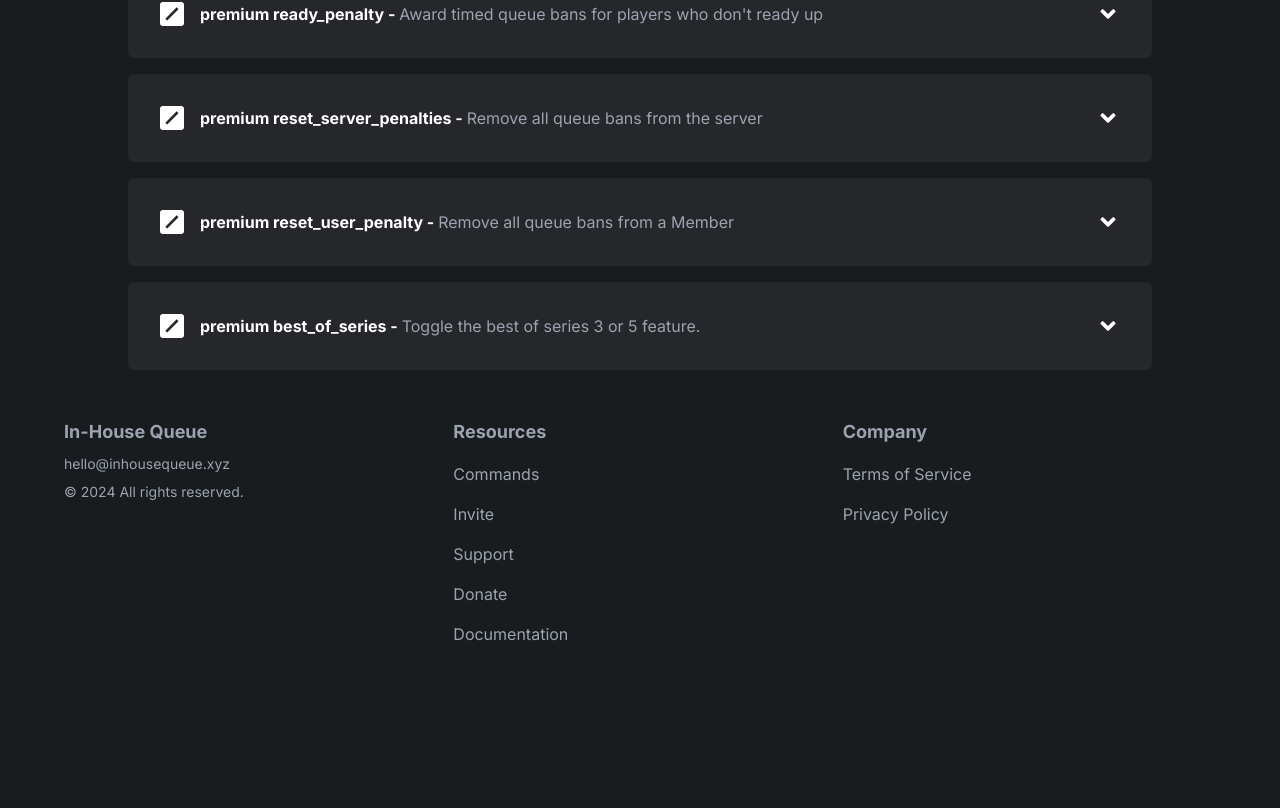
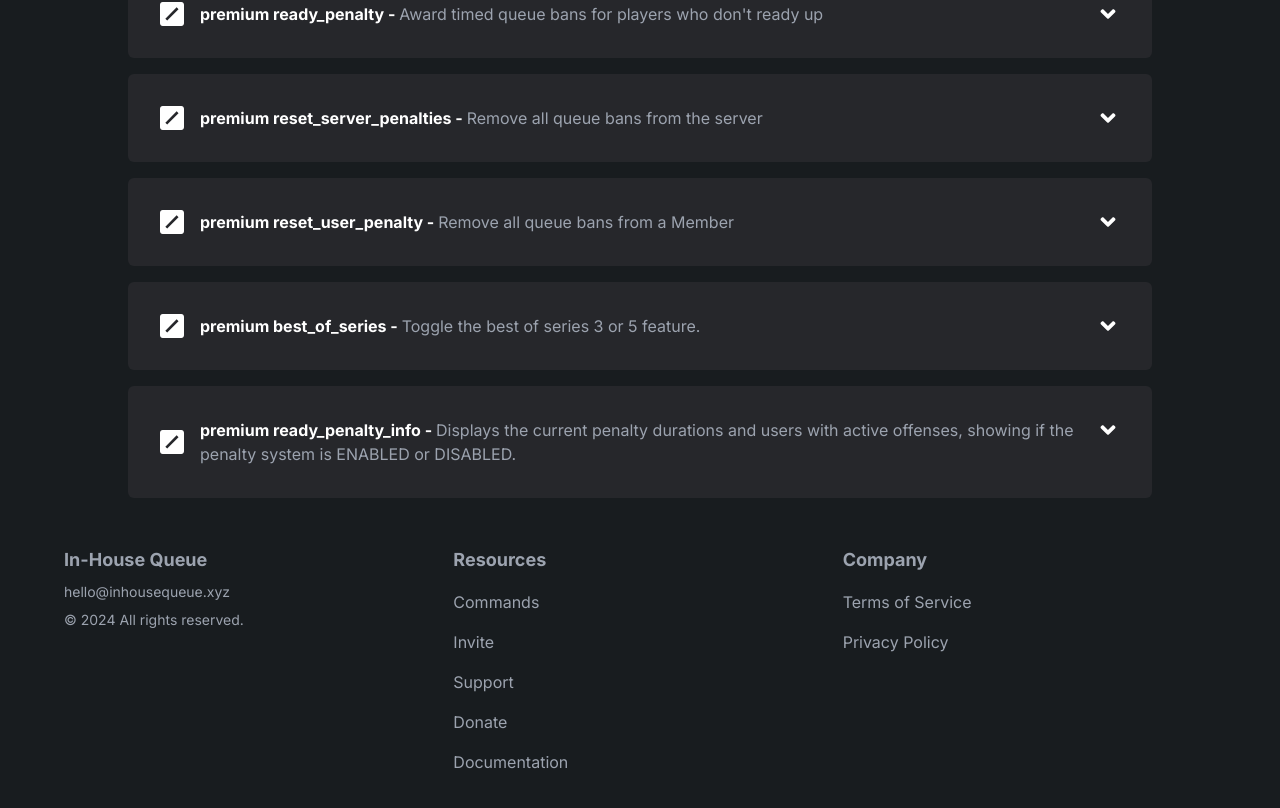
Before and after one commit to ItzDerock/InHouseQueue-site, a Next.js app: page /commands in a window 1280 px wide. Shown: the part 10716-11524 px from the top of the page. Before the commit the page ends 11410 px from the top, so only its background shows below. Built offline with nearby package versions, Linux system fonts and the light colour scheme.

Commit message:
feat: add ready penalty info (#117)

```diff
--- a/src/data/commands.ts
+++ b/src/data/commands.ts
@@ -1163,6 +1163,18 @@ const commands = [
         "/best_of_series True #queue 5",
     ]
   },
+  {
+  "name": "premium ready_penalty_info",
+  "type": "Premium",
+  "description": "Displays the current penalty durations and users with active offenses, showing if the penalty system is ENABLED or DISABLED.",
+  "usage": [
+    "/premium ready_penalty_info"
+  ],
+  "examples": [
+    "/premium ready_penalty_info"
+  ]
+ },
+
 //   {
 //     "name": "hero",
 //     "type": "Overwatch",
```
